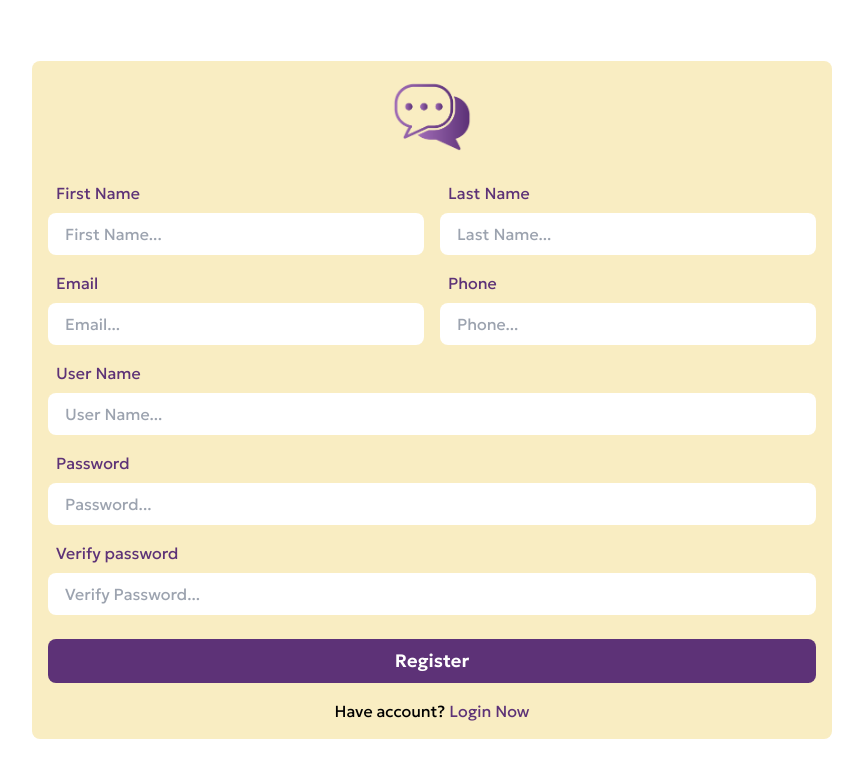
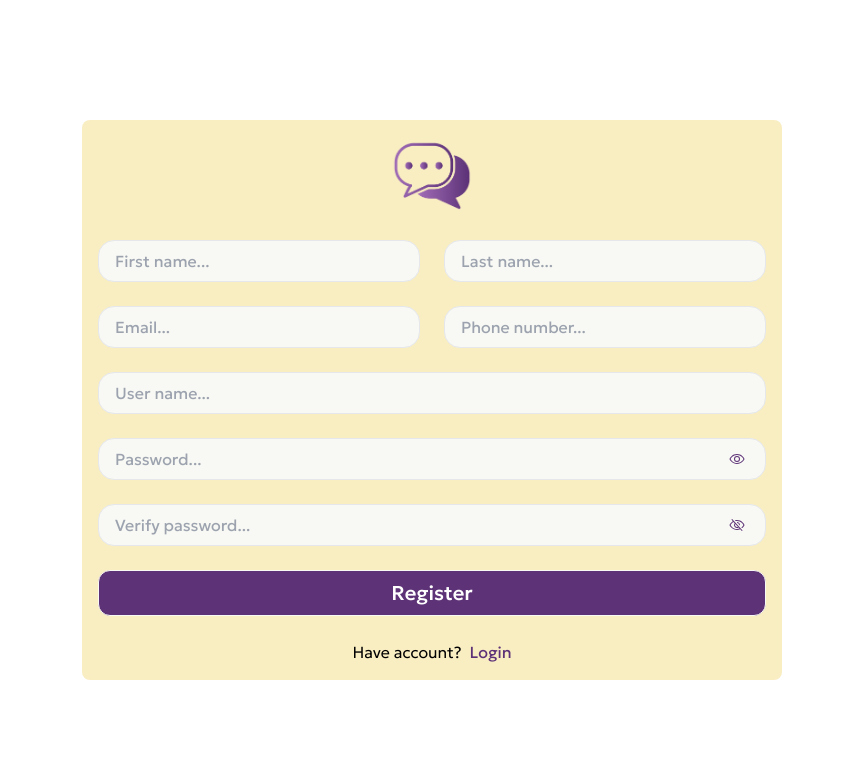
Before and after one commit to thanhhuy44/chat-app, a React (Create React App) app in the folder front-end/: page /register in a window 1280 px wide. Shown: the top 778 px of the page, without its empty margins (208-1071 px from the left). Built offline with nearby package versions, Linux system fonts and the light colour scheme.

Commit message:
update something else

```diff
--- a/front-end/package.json
+++ b/front-end/package.json
@@ -14,6 +14,7 @@
     "react-redux": "^8.0.7",
     "react-router-dom": "^6.12.1",
     "react-scripts": "5.0.1",
+    "react-toastify": "^9.1.3",
     "socket.io-client": "^4.6.2",
     "web-vitals": "^2.1.4"
   },
--- a/front-end/src/index.css
+++ b/front-end/src/index.css
@@ -60,3 +60,31 @@ body {
   font-family: "Geologica", Cambria, Cochin, Georgia, Times, "Times New Roman",
     serif !important;
 }
+
+input {
+  display: block;
+  width: 100%;
+  background-color: transparent;
+}
+
+input:focus{
+  outline: none;
+}
+
+/* For WebKit based browsers (Chrome, Safari, Opera) */
+::-webkit-scrollbar {
+  @apply w-2
+}
+
+::-webkit-scrollbar-track {
+  @apply bg-primary-5
+}
+
+::-webkit-scrollbar-thumb {
+  @apply bg-primary-1 rounded-full cursor-pointer
+}
+
+::-webkit-scrollbar-thumb:hover {
+  @apply cursor-pointer bg-primary-2
+
+}
--- a/front-end/src/pages/Home.jsx
+++ b/front-end/src/pages/Home.jsx
@@ -1,8 +1,9 @@
 import { useState } from "react";
 import HomeImage from "../assets/images/home.png";
+import { useSelector } from "react-redux";
 
 function Home() {
-  const [isLogin, setIsLogin] = useState(true);
+  const isLogin = useSelector((state) => state.chat.isLogin);
 
   return (
     <div className="flex items-center justify-center w-full h-full bg-primary-5 rounded-lg p-4">
--- a/front-end/src/pages/Login.jsx
+++ b/front-end/src/pages/Login.jsx
@@ -1,18 +1,41 @@
-import { Link } from "react-router-dom";
+import { Link, useNavigate } from "react-router-dom";
 import Logo from "../assets/images/logo.png";
 import userApi from "../api/user";
 import { useState } from "react";
-import { CircleNotch } from "@phosphor-icons/react";
+import { CircleNotch, Eye, EyeSlash } from "@phosphor-icons/react";
+import { useForm } from "react-hook-form";
+import { toast } from "react-toastify";
+import { useDispatch } from "react-redux";
+import { setAuthInfo, setLogIn } from "../redux/features/chatSlice";
 
 function Login() {
-  const [userName, setUserName] = useState("");
-  const [password, setPassword] = useState("");
+  const navigate = useNavigate();
+  const dispatch = useDispatch();
   const [isSending, setIsSending] = useState(false);
+  const [showPassword, setShowPassword] = useState(false);
 
-  const handleLogin = async () => {
+  const {
+    register,
+    handleSubmit,
+    formState: { errors },
+  } = useForm();
+
+  const handleLogin = async (data) => {
     setIsSending(true);
-    const respone = await userApi.login(userName, password);
-    console.log(respone);
+    const { userName, password } = data;
+    const response = await userApi.login(userName, password);
+    if (response.type === "success") {
+      console.log(
+        "🚀 ~ file: Login.jsx:28 ~ handleLogin ~ response.type:",
+        response.data
+      );
+      toast.success("Login successfully!");
+      dispatch(setLogIn(true));
+      dispatch(setAuthInfo(response.data.user));
+      navigate("/");
+    } else {
+      toast.error("Something went wrong, please try again!");
+    }
     setIsSending(false);
   };
 
@@ -20,67 +43,95 @@ function Login() {
     <div className="flex items-center w-[400px] bg-primary-5 rounded-lg p-4 text-primary-1">
       <div className="w-full flex flex-col items-center justify-center">
         <Link to={"/"}>
-          <img className="w-20" src={Logo} alt="logo" />
+          <img className="mx-auto w-20" src={Logo} alt="logo" />
         </Link>
-        {/* <h3 className="text-center text-2xl font-bold">Login</h3> */}
-        <div className="mt-4 w-full flex flex-col gap-y-2">
-          <div className="">
-            <label className="block p-2" htmlFor="username">
-              Email or User Name
-            </label>
+        <form
+          onSubmit={handleSubmit(handleLogin)}
+          className="flex flex-col w-full gap-y-6 mt-6"
+        >
+          <div>
+            <div
+              className={`py-2 px-4 border-[0.5px] border-gray-200 rounded-2xl bg-primary-4 focus:outline-none focus-within:border-primary-1 duration-200 outline-none ${
+                errors.userName && "!border-red-500"
+              }`}
+            >
               <input
-              className="block w-full py-2 px-4 rounded-lg focus:outline-none border border-transparent focus:border-primary-1 duration-200"
-              id="username"
+                {...register("userName", {
+                  required: "Username is required!",
+                  minLength: {
+                    value: 6,
+                    message: "Username must be at least 6 characters!",
+                  },
+                })}
                 type="text"
-              placeholder="Email of User Name..."
-              value={userName}
-              onChange={(e) => {
-                setUserName(e.target.value);
-              }}
+                placeholder="Username..."
               />
             </div>
-          <div className="">
-            <label className="block p-2" htmlFor="password">
-              Password
-            </label>
+            {errors.userName && (
+              <p className="text-red-500 text-sm font-light px-2">
+                {errors.userName.message}
+              </p>
+            )}
+          </div>
+          <div>
+            <div
+              className={`flex items-center w-full py-2 px-4 border-[0.5px] border-gray-200 rounded-2xl bg-primary-4 focus:outline-none focus-within:border-primary-1 duration-200 outline-none ${
+                errors.password && "!border-red-500"
+              }`}
+            >
               <input
-              className="block w-full py-2 px-4 rounded-lg focus:outline-none border border-transparent focus:border-primary-1 duration-200"
-              id="password"
-              type="text"
+                {...register("password", {
+                  required: "Password is required!",
+                  pattern: {
+                    value:
+                      /^(?=.*[A-Za-z])(?=.*\d)(?=.*[@$!%*#?&])[A-Za-z\d@$!%*#?&]{8,}$/,
+                    message:
+                      "Password must be minimum eight characters, at least one letter, one number and one special character!",
+                  },
+                })}
+                type={showPassword ? "text" : "password"}
+                className="flex-1"
                 placeholder="Password..."
-              value={password}
-              onChange={(e) => setPassword(e.target.value)}
               />
+              <div
+                onClick={() => {
+                  setShowPassword(!showPassword);
+                }}
+                className="p-1 rounded-full bg-transparent hover:bg-primary-5 cursor-pointer duration-200"
+              >
+                {showPassword ? <EyeSlash /> : <Eye />}
               </div>
-          <div className="flex justify-end">
-            <Link className="hover:underline" to={"/register"}>
+            </div>
+            {errors.password && (
+              <p className="text-red-500 text-sm font-light px-2">
+                {errors.password.message}
+              </p>
+            )}
+          </div>
+          {/* <div className="px-2 flex justify-end">
+            <Link className="w-fit" to={"/register"}>
               Forgot password?
             </Link>
-          </div>
-          <div
-            onClick={() => {
-              if (!isSending) {
-                handleLogin();
-              }
-            }}
-            className="mt-4 bg-primary-1 hover:bg-primary-2 duration-100 text-center text-lg font-semibold py-2 rounded-lg text-white cursor-pointer"
-          >
+          </div> */}
+
           {isSending ? (
-              <div className="flex items-center justify-center w-full">
-                <CircleNotch size={28} weight="bold" className="animate-spin" />
+            <div className="text-white text-xl font-medium py-2 rounded-xl cursor-wait border-[0.5px] border-primary-4 hover:border-white bg-primary-2">
+              <CircleNotch className="mx-auto animate-spin text-xl" size={28} />
             </div>
           ) : (
-              "Login"
+            <input
+              type="submit"
+              value={"Login"}
+              className="bg-primary-1 text-white text-xl font-medium py-2 rounded-xl cursor-pointer border-[0.5px] border-primary-4 hover:border-white hover:bg-primary-2"
+            />
           )}
-          </div>
-
-          <div className="mt-2 text-center flex justify-center gap-x-1">
-            <p className="text-black">Haven't account yet?</p>
-            <Link className="hover:underline" to={"/register"}>
-              Register Now
+          <div className="flex flex-col items-center gap-y-1">
+            <p className="text-black font-light">Haven't account yet?</p>
+            <Link to={"/register"} className="w-fit hover:underline">
+              Register
             </Link>
           </div>
-        </div>
+        </form>
       </div>
     </div>
   );
--- a/front-end/src/pages/Register.jsx
+++ b/front-end/src/pages/Register.jsx
@@ -1,20 +1,32 @@
-import { Link } from "react-router-dom";
+import { Link, useNavigate } from "react-router-dom";
 import Logo from "../assets/images/logo.png";
 import { useState } from "react";
 import userApi from "../api/user";
 import { CircleNotch } from "@phosphor-icons/react";
+import { useForm } from "react-hook-form";
+import { Eye, EyeSlash } from "@phosphor-icons/react";
+import { toast } from "react-toastify";
 
 function Register() {
-  const [firstName, setFirstName] = useState("");
-  const [lastName, setLastName] = useState("");
-  const [userName, setUserName] = useState("");
-  const [phoneNumber, setPhoneNumber] = useState("");
-  const [email, setEmail] = useState("");
-  const [password, setPassword] = useState("");
-  const [passwordRepeat, setPasswordRepeat] = useState("");
+  const navigate = useNavigate();
+  const [showPassword, setShowPassword] = useState(false);
+  const [showRepeatPassword, setShowRepeatPassword] = useState(false);
   const [isSending, setIsSending] = useState(false);
 
-  const handleRegister = async () => {
+  const {
+    register,
+    handleSubmit,
+    formState: { errors },
+    watch,
+  } = useForm();
+
+  const password = watch("password", "");
+
+  const handleRegister = async (data) => {
+    const { firstName, lastName, phoneNumber, email, userName } = data;
+    console.log("====================================");
+    console.log(data);
+    console.log("====================================");
     setIsSending(true);
     const respone = await userApi.register(
       firstName,
@@ -24,139 +36,233 @@ function Register() {
       phoneNumber,
       password
     );
-    console.log(respone);
+    if (respone.type === "success") {
+      if (respone.data?.errCode === 0) {
+        toast.success("Register successfully!");
+        navigate("/login");
+      } else {
+        toast.error(respone.data?.message);
+      }
+    } else {
+      toast.error("Something went wrong, please try again!");
+    }
     setIsSending(false);
   };
 
   return (
-    <div className="flex items-center w-[800px] bg-primary-5 rounded-lg p-4 text-primary-1">
+    <div className="flex items-center w-[700px] bg-primary-5 rounded-lg p-4 text-primary-1">
       <div className="w-full flex flex-col items-center justify-center">
         <Link to={"/"}>
-          <img className="w-20" src={Logo} alt="logo" />
+          <img className="mx-auto w-20" src={Logo} alt="logo" />
         </Link>
-        {/* <h3 className="text-center text-2xl font-bold">Login</h3> */}
-        <div className="mt-4 w-full flex flex-col gap-y-2">
-          <div className="grid grid-cols-2 gap-x-4">
-            <div className="">
-              <label className="block p-2" htmlFor="firstName">
-                First Name
-              </label>
+        <form
+          onSubmit={handleSubmit(handleRegister)}
+          className="flex flex-col w-full gap-y-6 mt-6"
+        >
+          <div className="grid grid-cols-2 gap-x-6">
+            <div>
+              <div
+                className={`py-2 px-4 border-[0.5px] border-gray-200 rounded-2xl bg-primary-4 focus:outline-none focus-within:border-primary-1 duration-200 outline-none ${
+                  errors.firstName && "!border-red-500"
+                }`}
+              >
                 <input
-                className="block w-full py-2 px-4 rounded-lg focus:outline-none border border-transparent focus:border-primary-1 duration-200"
-                id="firstName"
+                  {...register("firstName", {
+                    required: "First name is required!",
+                  })}
                   type="text"
-                placeholder="First Name..."
-                value={firstName}
-                onChange={(e) => setFirstName(e.target.value)}
+                  placeholder="First name..."
                 />
               </div>
-            <div className="">
-              <label className="block p-2" htmlFor="lastName">
-                Last Name
-              </label>
+              {errors.firstName && (
+                <p className="text-red-500 text-sm font-light px-2">
+                  {errors.firstName.message}
+                </p>
+              )}
+            </div>
+            <div>
+              <div
+                className={`py-2 px-4 border-[0.5px] border-gray-200 rounded-2xl bg-primary-4 focus:outline-none focus-within:border-primary-1 duration-200 outline-none ${
+                  errors.lastName && "!border-red-500"
+                }`}
+              >
                 <input
-                className="block w-full py-2 px-4 rounded-lg focus:outline-none border border-transparent focus:border-primary-1 duration-200"
-                id="lastName"
+                  {...register("lastName", {
+                    required: "Last name is required!",
+                  })}
                   type="text"
-                placeholder="Last Name..."
-                value={lastName}
-                onChange={(e) => setLastName(e.target.value)}
+                  placeholder="Last name..."
                 />
               </div>
+              {errors.lastName && (
+                <p className="text-red-500 text-sm font-light px-2">
+                  {errors.lastName.message}
+                </p>
+              )}
             </div>
-          <div className="grid grid-cols-2 gap-x-4">
-            <div className="">
-              <label className="block p-2" htmlFor="email">
-                Email
-              </label>
+          </div>
+          <div className="grid grid-cols-2 gap-x-6">
+            <div>
+              <div
+                className={`py-2 px-4 border-[0.5px] border-gray-200 rounded-2xl bg-primary-4 focus:outline-none focus-within:border-primary-1 duration-200 outline-none ${
+                  errors.email && "!border-red-500"
+                }`}
+              >
                 <input
-                className="block w-full py-2 px-4 rounded-lg focus:outline-none border border-transparent focus:border-primary-1 duration-200"
-                id="email"
-                type="email"
+                  {...register("email", {
+                    required: "Email is required!",
+                    pattern: {
+                      value: /^\S+@\S+\.\S+$/,
+                      message: "Please typing correct email!",
+                    },
+                  })}
+                  type="text"
                   placeholder="Email..."
-                value={email}
-                onChange={(e) => setEmail(e.target.value)}
                 />
               </div>
-            <div className="">
-              <label className="block p-2" htmlFor="phoneNumber">
-                Phone
-              </label>
+              {errors.email && (
+                <p className="text-red-500 text-sm font-light px-2">
+                  {errors.email.message}
+                </p>
+              )}
+            </div>
+            <div>
+              <div
+                className={`py-2 px-4 border-[0.5px] border-gray-200 rounded-2xl bg-primary-4 focus:outline-none focus-within:border-primary-1 duration-200 outline-none ${
+                  errors.phoneNumber && "!border-red-500"
+                }`}
+              >
                 <input
-                className="block w-full py-2 px-4 rounded-lg focus:outline-none border border-transparent focus:border-primary-1 duration-200"
-                id="phoneNumber"
-                type="tel"
-                placeholder="Phone..."
-                value={phoneNumber}
-                onChange={(e) => setPhoneNumber(e.target.value)}
+                  {...register("phoneNumber", {
+                    required: "Phone number is required!",
+                    pattern: {
+                      value: /(03|05|07|08|09|01[2|6|8|9])+([0-9]{8})\b/,
+                      message: "Please typing correct phone number!",
+                    },
+                  })}
+                  type="text"
+                  placeholder="Phone number..."
                 />
               </div>
+              {errors.phoneNumber && (
+                <p className="text-red-500 text-sm font-light px-2">
+                  {errors.phoneNumber.message}
+                </p>
+              )}
             </div>
-          <div className="">
-            <label className="block p-2" htmlFor="userName">
-              User Name
-            </label>
+          </div>
+          <div>
+            <div
+              className={`py-2 px-4 border-[0.5px] border-gray-200 rounded-2xl bg-primary-4 focus:outline-none focus-within:border-primary-1 duration-200 outline-none ${
+                errors.userName && "!border-red-500"
+              }`}
+            >
               <input
-              className="block w-full py-2 px-4 rounded-lg focus:outline-none border border-transparent focus:border-primary-1 duration-200"
-              id="userName"
+                {...register("userName", {
+                  required: "User name is required!",
+                  minLength: {
+                    value: 6,
+                    message: "User name must be at least 6 characters",
+                  },
+                })}
                 type="text"
-              placeholder="User Name..."
-              value={userName}
-              onChange={(e) => setUserName(e.target.value)}
+                placeholder="User name..."
               />
             </div>
-          <div className="">
-            <label className="block p-2" htmlFor="password">
-              Password
-            </label>
+            {errors.userName && (
+              <p className="text-red-500 text-sm font-light px-2">
+                {errors.userName.message}
+              </p>
+            )}
+          </div>
+          <div>
+            <div
+              className={`flex items-center w-full py-2 px-4 border-[0.5px] border-gray-200 rounded-2xl bg-primary-4 focus:outline-none focus-within:border-primary-1 duration-200 outline-none ${
+                errors.password && "!border-red-500"
+              }`}
+            >
               <input
-              className="block w-full py-2 px-4 rounded-lg focus:outline-none border border-transparent focus:border-primary-1 duration-200"
-              id="password"
-              type="password"
+                {...register("password", {
+                  required: "Password is required!",
+                  pattern: {
+                    value:
+                      /^(?=.*[A-Za-z])(?=.*\d)(?=.*[@$!%*#?&])[A-Za-z\d@$!%*#?&]{8,}$/,
+                    message:
+                      "Password must be minimum eight characters, at least one letter, one number and one special character!",
+                  },
+                })}
+                type={showPassword ? "text" : "password"}
+                className="flex-1"
                 placeholder="Password..."
-              value={password}
-              onChange={(e) => setPassword(e.target.value)}
               />
-          </div>
-
-          <div className="">
-            <label className="block p-2" htmlFor="passwordRepeat">
-              Verify password
-            </label>
-            <input
-              className="block w-full py-2 px-4 rounded-lg focus:outline-none border border-transparent focus:border-primary-1 duration-200"
-              id="passwordRepeat"
-              type="password"
-              placeholder="Verify Password..."
-              value={passwordRepeat}
-              onChange={(e) => setPasswordRepeat(e.target.value)}
-            />
-          </div>
-
               <div
                 onClick={() => {
-              if (!isSending) {
-                handleRegister();
+                  setShowPassword(!showPassword);
+                }}
+                className="p-1 rounded-full bg-transparent hover:bg-primary-5 cursor-pointer duration-200"
+              >
+                {showPassword ? <EyeSlash /> : <Eye />}
+              </div>
+            </div>
+            {errors.password && (
+              <p className="text-red-500 text-sm font-light px-2">
+                {errors.password.message}
+              </p>
+            )}
+          </div>
+          <div>
+            <div
+              className={`flex items-center w-full py-2 px-4 border-[0.5px] border-gray-200 rounded-2xl bg-primary-4 focus:outline-none focus-within:border-primary-1 duration-200 outline-none ${
+                errors.repeatPassword?.message && "!border-red-500"
+              }`}
+            >
+              <input
+                {...register("repeatPassword", {
+                  required: "Verify password is required!",
+                  validate: (value) => {
+                    if (value !== password) {
+                      return "Passwords do not match!";
                     }
+                  },
+                })}
+                type={showRepeatPassword ? "text" : "password"}
+                className="flex-1"
+                placeholder="Verify password..."
+              />
+              <div
+                onClick={() => {
+                  setShowRepeatPassword(!showRepeatPassword);
                 }}
-            className="mt-4 bg-primary-1 hover:bg-primary-2 duration-100 text-center text-lg font-semibold py-2 rounded-lg text-white cursor-pointer"
+                className="p-1 rounded-full bg-transparent hover:bg-primary-5 cursor-pointer duration-200"
               >
+                {setShowRepeatPassword ? <EyeSlash /> : <Eye />}
+              </div>
+            </div>
+            {errors.repeatPassword && (
+              <p className="text-red-500 text-sm font-light px-2">
+                {errors.repeatPassword.message}
+              </p>
+            )}
+          </div>
           {isSending ? (
-              <div className="flex items-center justify-center w-full">
-                <CircleNotch size={28} weight="bold" className="animate-spin" />
+            <div className="text-white text-xl font-medium py-2 rounded-xl cursor-wait border-[0.5px] border-primary-4 hover:border-white bg-primary-2">
+              <CircleNotch className="mx-auto animate-spin text-xl" size={28} />
             </div>
           ) : (
-              "Register"
+            <input
+              type="submit"
+              value={"Register"}
+              className="bg-primary-1 text-white text-xl font-medium py-2 rounded-xl cursor-pointer border-[0.5px] border-primary-4 hover:border-white hover:bg-primary-2"
+            />
           )}
-          </div>
 
-          <div className="mt-2 text-center flex justify-center gap-x-1">
-            <p className="text-black">Have account?</p>
-            <Link className="hover:underline" to={"/login"}>
-              Login Now
+          <div className="flex items-center justify-center gap-x-2">
+            <p className="text-black font-light">Have account?</p>
+            <Link to={"/login"} className="inline w-fit hover:underline">
+              Login
             </Link>
           </div>
-        </div>
+        </form>
       </div>
     </div>
   );
```
Also changed, not shown: front-end/src/App.js (+7 -0 lines), front-end/src/redux/store.js (+8 -0 lines), 1 other file (tests, documents, lock files or other folders). Lines whose indentation alone changed are shown as unchanged.
